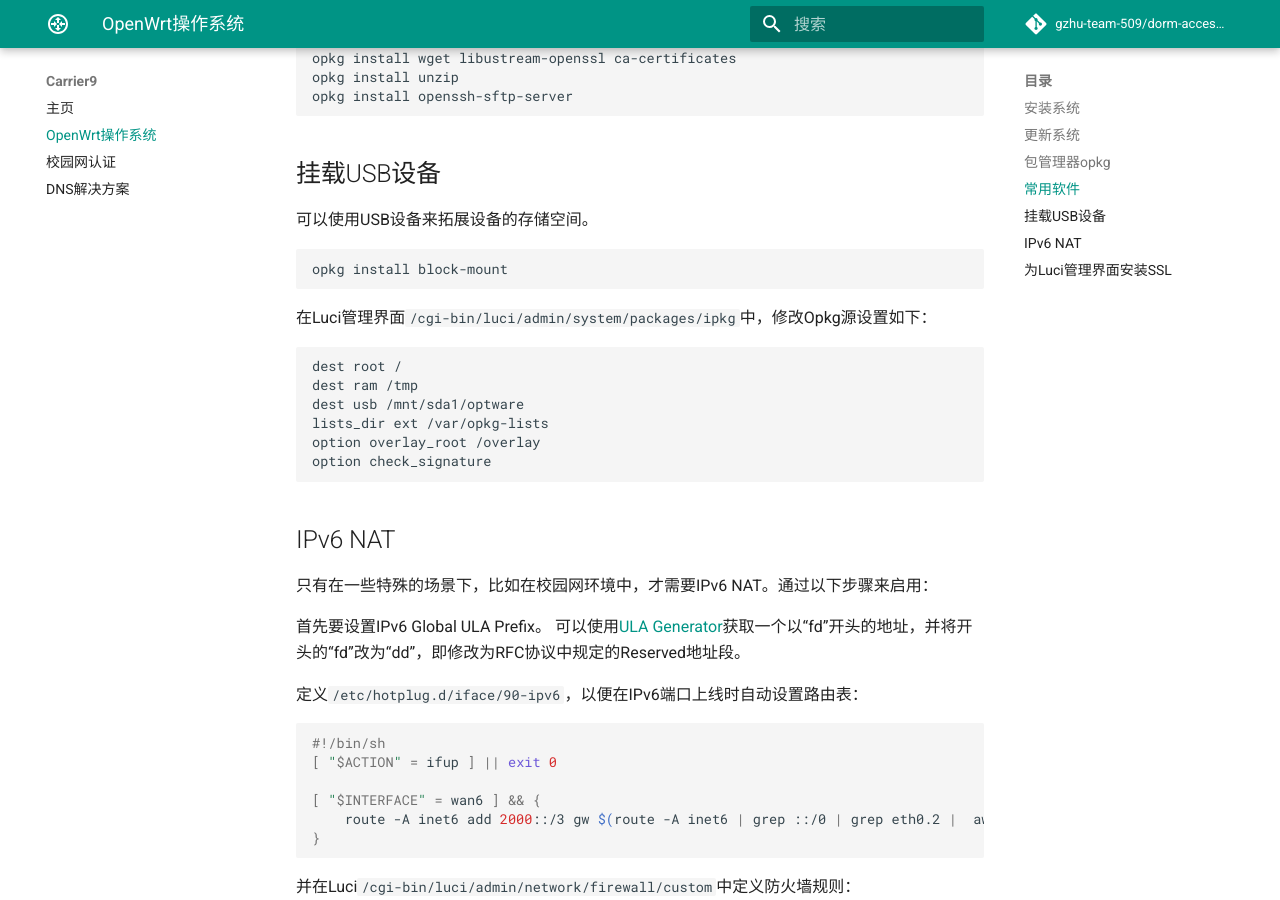
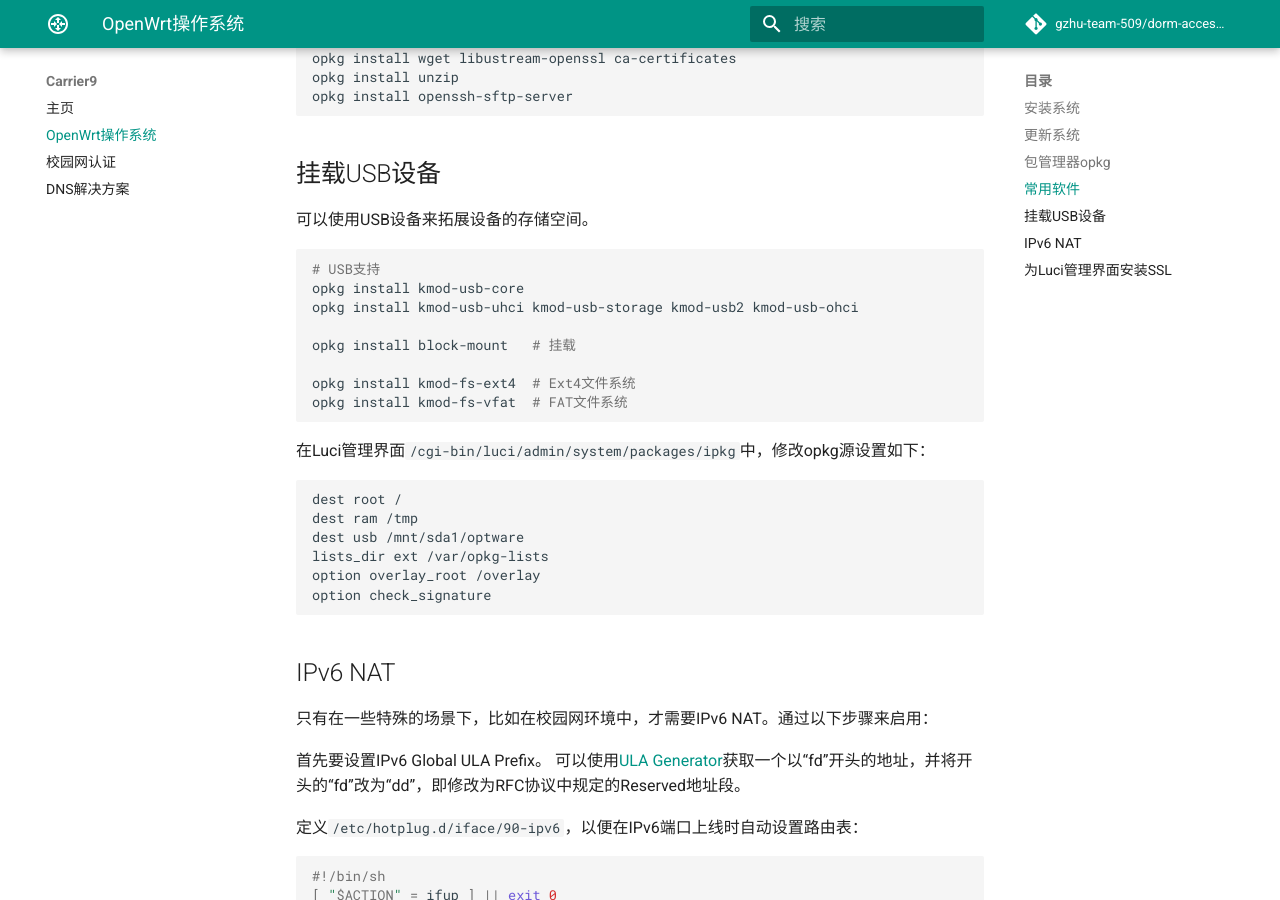
Before and after one commit to gzhu-team-509/Carrier9-info, an MkDocs documentation site: the page built from docs/OpenWrt.md, in a window 1280 px wide and 900 px high, scrolled down 767 px. Built offline with MkDocs 1.6.1 and Material for MkDocs 9.7.7, drawn with Linux system fonts in a browser that asks for light colours; comment, search, counter and statistics services are not loaded.

Commit message:
添加USB支持

````diff
--- a/docs/OpenWrt.md
+++ b/docs/OpenWrt.md
@@ -35,10 +35,17 @@
 可以使用USB设备来拓展设备的存储空间。
 
 ```sh
-opkg install block-mount
+# USB支持
+opkg install kmod-usb-core
+opkg install kmod-usb-uhci kmod-usb-storage kmod-usb2 kmod-usb-ohci
+
+opkg install block-mount   # 挂载
+
+opkg install kmod-fs-ext4  # Ext4文件系统
+opkg install kmod-fs-vfat  # FAT文件系统
 ```
 
-在Luci管理界面`/cgi-bin/luci/admin/system/packages/ipkg`中，修改Opkg源设置如下：
+在Luci管理界面`/cgi-bin/luci/admin/system/packages/ipkg`中，修改opkg源设置如下：
 
 ```sh
 dest root /
````
